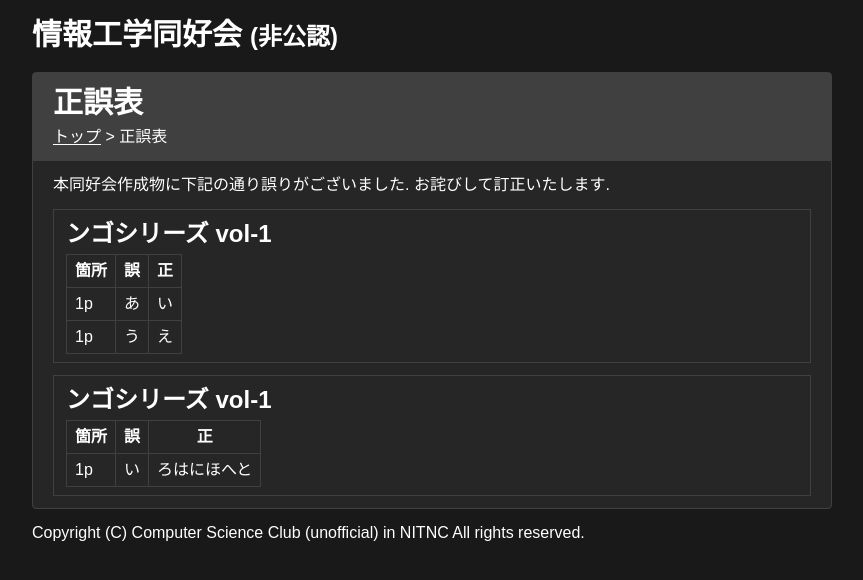
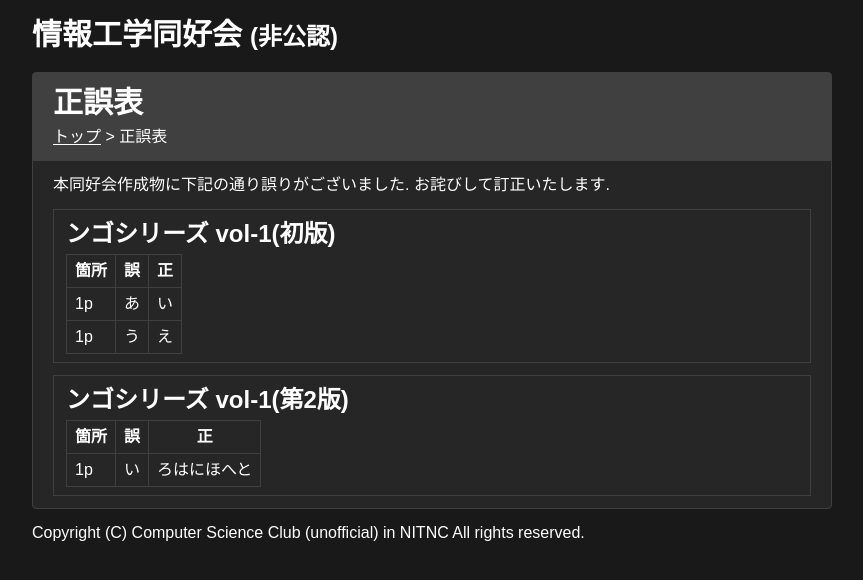
Before and after one commit to csc-a452p/website, a Next.js app: page /erratalist in a window 1280 px wide. Shown: the top 580 px of the page, without its empty margins (208-1071 px from the left). Built offline with nearby package versions, Linux system fonts and the light colour scheme.

Commit message:
update: 版違いのサンプルを設定

```diff
--- a/app/erratalist/page.tsx
+++ b/app/erratalist/page.tsx
@@ -20,11 +20,11 @@ export default function Home() {
                         {<div>本同好会作成物に下記の通り誤りがございました. お詫びして訂正いたします.</div>}
                         {/* 追加する方へ ErrataItemをコピペで増やしてください 各引数を適切に設定してください */}
                         <ErrataItem
-                            target={"ンゴシリーズ vol-1"}
+                            target={"ンゴシリーズ vol-1(初版)"}
                             errata= {[{at: "1p",falseErrata: "あ",trueErrata: "い"},{at: "1p",falseErrata: "う",trueErrata: "え"}]}
                         />
                         <ErrataItem
-                            target={"ンゴシリーズ vol-1"}
+                            target={"ンゴシリーズ vol-1(第2版)"}
                             errata= {[{at: "1p",falseErrata: "い",trueErrata: "ろはにほへと"}]}
                         />
                     </div>
```
